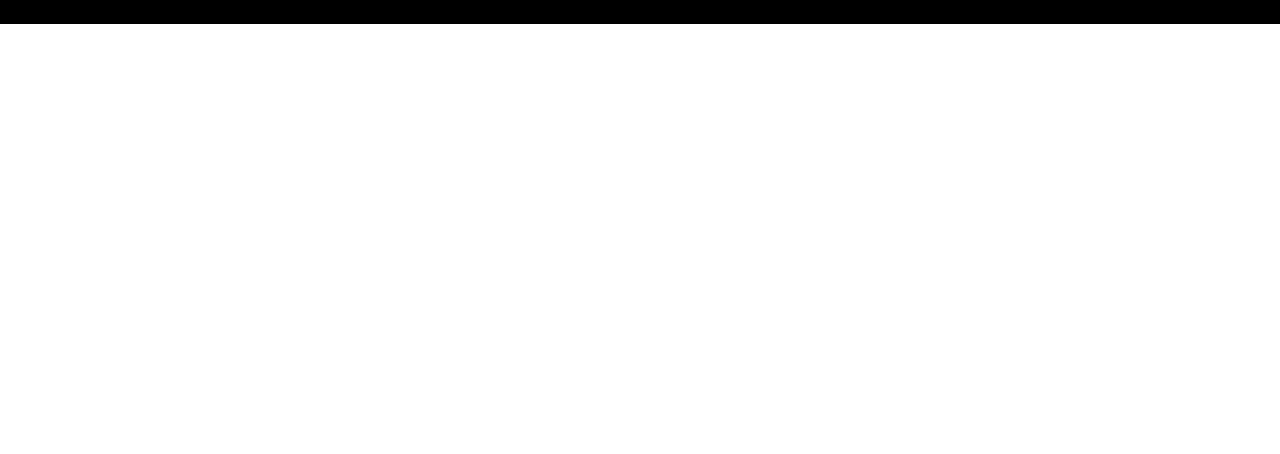
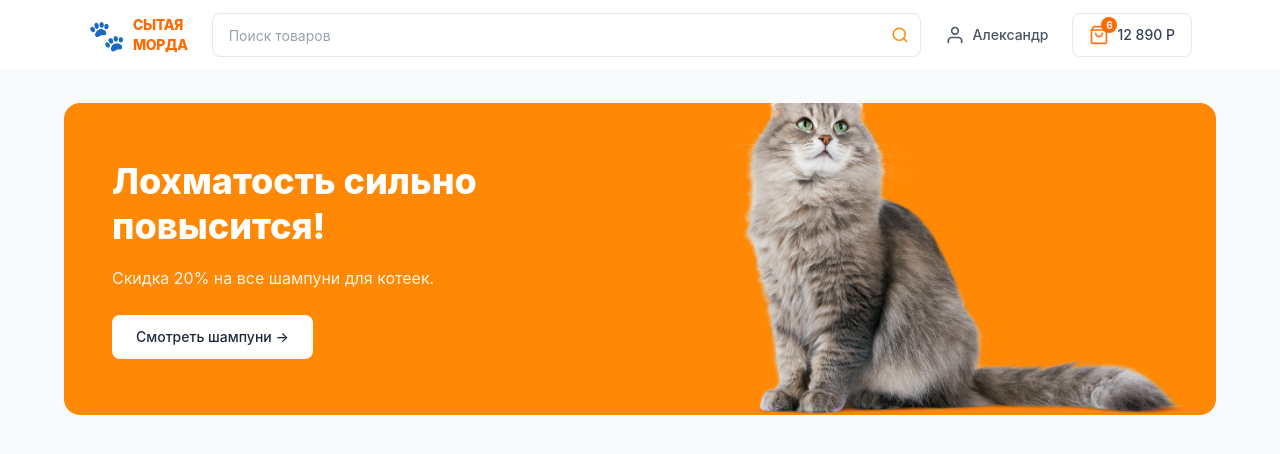
Before and after one commit to Joha1771/ZooMarket, a React (Vite) app: page / in a window 1280 px wide. Shown: the top 454 px of the page. Built offline with nearby package versions, Linux system fonts and the light colour scheme.

Commit message:
first commit is done

```diff
--- a/src/App.jsx
+++ b/src/App.jsx
@@ -1,7 +1,17 @@
-import React from "react";
+import { BrowserRouter, Routes, Route } from "react-router-dom";
+import HomePage from "./pages/HomePage";
 
-const App = () => {
-  return <div className="bg-black"> Tailwind работает!</div>;
-};
+function App() {
+  return (
+    <BrowserRouter>
+      <Routes>
+        <Route path="/" element={<HomePage />} />
+        <Route path="/shop" element={<div>Shop</div>} />
+        <Route path="/about" element={<div>About</div>} />
+        <Route path="/contact" element={<div>Contact</div>} />
+      </Routes>
+    </BrowserRouter>
+  );
+}
 
 export default App;
--- /dev/null
+++ b/src/components/Hero/Hero.jsx
@@ -0,0 +1,40 @@
+import catImage from "../../assets/cat.png";
+
+function HeroText() {
+  return (
+    <div className="flex flex-col items-start gap-4 max-w-sm z-10">
+      <h1 className="text-3xl md:text-4xl font-extrabold text-white leading-tight">
+        Лохматость сильно повысится!
+      </h1>
+      <p className="text-white/90 text-base leading-relaxed">
+        Скидка 20% на все шампуни для котеек.
+      </p>
+      <button className="mt-2 px-6 py-3 bg-white text-gray-800 font-medium rounded-lg hover:bg-gray-50 transition-colors duration-200 cursor-pointer border-none text-sm flex items-center gap-2">
+        Смотреть шампуни →
+      </button>
+    </div>
+  );
+}
+
+function HeroImage() {
+  return (
+    <div className="absolute right-8 bottom-0 h-[110%] flex items-end">
+      <img src={catImage} alt="Кот" className="h-full w-auto object-contain" />
+    </div>
+  );
+}
+
+function Hero() {
+  return (
+    <section className="bg-gray-50 py-8 px-6">
+      <div className="max-w-6xl mx-auto">
+        <div className="relative bg-orange-400 rounded-2xl overflow-hidden px-12 py-14 flex items-center min-h-[280px]">
+          <HeroText />
+          <HeroImage />
+        </div>
+      </div>
+    </section>
+  );
+}
+
+export default Hero;
--- /dev/null
+++ b/src/components/Navbar/Navbar.jsx
@@ -0,0 +1,120 @@
+import { useState } from "react";
+import { Link } from "react-router-dom";
+
+function Navbar() {
+  const [search, setSearch] = useState("");
+  const cartCount = 6;
+  const cartTotal = "12 890 Р";
+
+  return (
+    <nav className="bg-white border-b border-gray-100 sticky top-0 z-50">
+      <div className="max-w-6xl mx-auto px-6 h-[70px] flex items-center gap-6">
+        {/* Logo */}
+        <Link
+          to="/"
+          className="flex items-center gap-2 flex-shrink-0 no-underline"
+        >
+          <span className="text-3xl">🐾</span>
+          <div className="leading-tight">
+            <div className="text-orange-500 font-extrabold text-sm uppercase tracking-tight">
+              Сытая
+            </div>
+            <div className="text-orange-500 font-extrabold text-sm uppercase tracking-tight">
+              Морда
+            </div>
+          </div>
+        </Link>
+
+        {/* Search */}
+        <div className="flex-1 relative">
+          <input
+            type="text"
+            placeholder="Поиск товаров"
+            value={search}
+            onChange={(e) => setSearch(e.target.value)}
+            className="w-full h-[44px] pl-4 pr-12 border border-gray-200 rounded-lg text-sm text-gray-700 placeholder-gray-400 outline-none focus:border-orange-400 transition-colors duration-200 bg-white"
+          />
+          <button className="absolute right-3 top-1/2 -translate-y-1/2 text-orange-400 hover:text-orange-500 transition-colors bg-transparent border-none cursor-pointer">
+            <SearchIcon />
+          </button>
+        </div>
+
+        {/* User */}
+        <button className="flex items-center gap-2 text-gray-600 hover:text-orange-500 transition-colors duration-200 bg-transparent border-none cursor-pointer flex-shrink-0">
+          <UserIcon />
+          <span className="text-sm font-medium">Александр</span>
+        </button>
+
+        {/* Cart */}
+        <button className="flex items-center gap-2 bg-transparent border border-gray-200 rounded-lg px-4 h-[44px] hover:border-orange-400 transition-colors duration-200 cursor-pointer flex-shrink-0">
+          <div className="relative">
+            <CartIcon />
+            {cartCount > 0 && (
+              <span className="absolute -top-2 -right-2 w-4 h-4 bg-orange-500 text-white text-[10px] font-bold rounded-full flex items-center justify-center">
+                {cartCount}
+              </span>
+            )}
+          </div>
+          <span className="text-sm font-medium text-gray-700">{cartTotal}</span>
+        </button>
+      </div>
+    </nav>
+  );
+}
+
+function SearchIcon() {
+  return (
+    <svg
+      width="18"
+      height="18"
+      fill="none"
+      stroke="currentColor"
+      strokeWidth="2"
+      strokeLinecap="round"
+      strokeLinejoin="round"
+      viewBox="0 0 24 24"
+    >
+      <circle cx="11" cy="11" r="8" />
+      <line x1="21" y1="21" x2="16.65" y2="16.65" />
+    </svg>
+  );
+}
+
+function UserIcon() {
+  return (
+    <svg
+      width="20"
+      height="20"
+      fill="none"
+      stroke="currentColor"
+      strokeWidth="2"
+      strokeLinecap="round"
+      strokeLinejoin="round"
+      viewBox="0 0 24 24"
+    >
+      <path d="M20 21v-2a4 4 0 00-4-4H8a4 4 0 00-4 4v2" />
+      <circle cx="12" cy="7" r="4" />
+    </svg>
+  );
+}
+
+function CartIcon() {
+  return (
+    <svg
+      width="20"
+      height="20"
+      fill="none"
+      stroke="#f97316"
+      strokeWidth="2"
+      strokeLinecap="round"
+      strokeLinejoin="round"
+      viewBox="0 0 24 24"
+    >
+      <path d="M6 2L3 6v14a2 2 0 002 2h14a2 2 0 002-2V6l-3-4z" />
+      <line x1="3" y1="6" x2="21" y2="6" />
+      <path d="M16 10a4 4 0 01-8 0" />
+    </svg>
+  );
+}
+
+export default Navbar;
--- /dev/null
+++ b/src/pages/HomePage.jsx
@@ -0,0 +1,13 @@
+import Navbar from "../components/Navbar/Navbar";
+import Hero from "../components/Hero/Hero";
+
+function HomePage() {
+  return (
+    <div className="min-h-screen bg-gray-50">
+      <Navbar />
+      <Hero />
+    </div>
+  );
+}
+
+export default HomePage;
```
Also changed, not shown: src/assets/cat.png (added).
